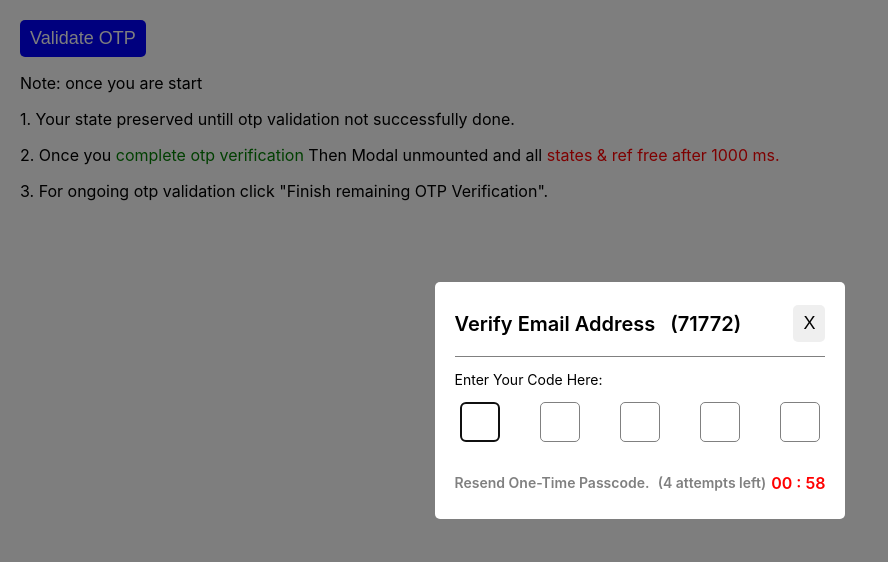
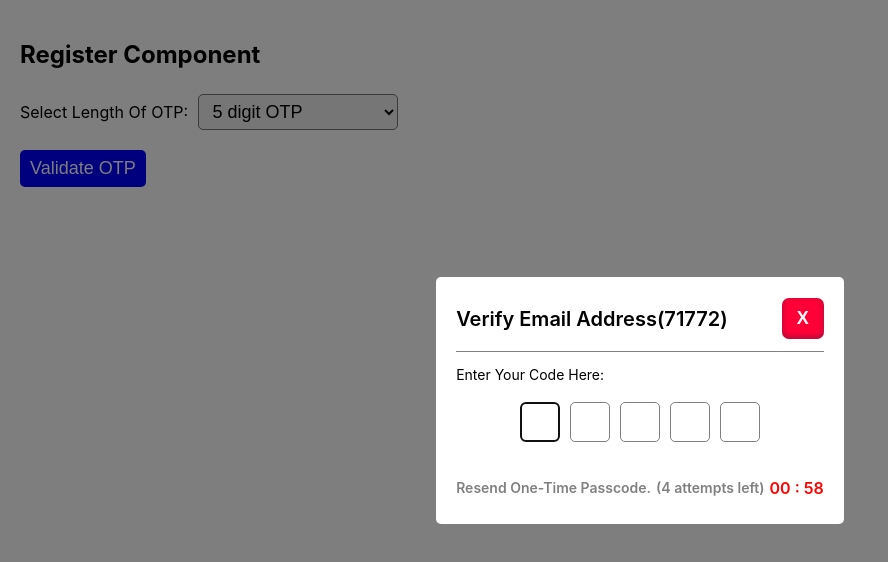
Before and after one commit to jaikrishnaverma-cedcoss/otp_verification_test, a React (Create React App) app: page / in a window 1280 px wide. Both pictures are taken after a click on the button "Validate OTP". Shown: the top 562 px of the page, without its empty margins (0-888 px from the left). Built offline with nearby package versions, Linux system fonts and the light colour scheme.

Commit message:
commit again

```diff
--- a/src/App.css
+++ b/src/App.css
@@ -14,6 +14,17 @@
     font-size: 18px;
     border-radius: 5px;
     border: none;
+}
+
+/* cross button */
+
+.btn-cross{
+        border-radius: 7px;
+        padding: 10px 15px;
+        background-color: rgb(255, 0, 55);
+        color: white;
+        font-weight: 800;
+        box-shadow: rgb(50 50 93 / 25%) 0px 50px 100px -20px, rgb(0 0 0 / 30%) 0px 30px 60px -30px, rgb(10 37 64 / 35%) 0px -2px 6px 0px inset;
 }
 
 /* primary button color */
@@ -40,6 +51,7 @@
     background-color: white;
     padding: 10px 20px;
     min-width: 400px;
+    margin: 10px;
 }
 
 /* heading of modal */
@@ -63,8 +75,12 @@
 .modal-card .body .boxes {
     display: flex;
     align-items: center;
-    justify-content: space-between;
+    justify-content: center;
     margin: 10px 5px;
+}
+
+.btn.btn-primary{
+margin-top: 15px;
 }
 
 .modal-card .body p:nth-child(1) {
@@ -78,6 +94,7 @@
     border: 1px solid grey;
     font-size: 20px;
     padding: 10px;
+    margin: 5px;
 }
 
 .card-details {
@@ -89,6 +106,11 @@
 .card-details .info {
     color: rgb(0, 103, 134);
     font-weight: 600;
+    cursor:pointer
+}
+
+.info .resend:hover{
+text-decoration: underline;
 }
 
 .notification {
@@ -102,6 +124,9 @@
 
 .disabled {
     color: grey !important;
+}
+.disabled:hover{
+    text-decoration: none !important;
 }
 
 .spinner-box {
@@ -128,12 +153,24 @@
     margin: 0px 5px;
 }
 
+.warning{
+    color: rgb(223, 134, 0);
+}
+
 .msg-alert-input-danger {
     color: red !important;
 }
 
 .msg-alert-input-success {
     color: green !important;
+}
+
+.otpLength{
+    margin: 5px;
+    padding: 6px 10px;
+    width: 200px;
+    border-radius: 5px;
+    font-size: 18px;
 }
 
 /* to hide number input buttons in chrome , safari */
--- a/src/App.tsx
+++ b/src/App.tsx
@@ -7,10 +7,6 @@ function App() {
     <>
       <div className="container">
         <Register />
-        <p>Note: once you are start</p>
-        <p>1. Your state preserved untill otp validation not successfully done.</p>
-        <p>2. Once you <span className="msg-alert-input-success">complete otp verification</span> Then Modal unmounted and all <span className="msg-alert-input-danger">states & ref free after 1000 ms.</span></p>
-        <p>3. For ongoing otp validation click "Finish remaining OTP Verification".</p>
       </div>
     </>
   );
--- a/src/Components/OtpLayout.tsx
+++ b/src/Components/OtpLayout.tsx
@@ -1,250 +1,208 @@
-import React, { useEffect, useRef, useState } from "react";
-import {  MyOtpLayoutProps, typeInitialInput } from "../Types/Types";
-const initialInput:typeInitialInput = {
-  digit1: "",
-  digit2: "",
-  digit3: "",
-  digit4: "",
-  digit5: "",
+import React, { ChangeEvent, useEffect, useRef, useState } from "react";
+import { MyOtpLayoutProps, typeInitialInput } from "../Types/Types";
+type inp = {
+  digit: string[];
+  statusClass: string;
+};
+const initialInput: inp = {
+  digit: [],
   statusClass: "",
 };
-
-export const OtpLayout = ({open, GenerateOtp, currentOtp, closeModal}: MyOtpLayoutProps) => {
+export const OtpLayout = ({
+  GenerateOtp,
+  currentOtp,
+  closeModal,
+}: MyOtpLayoutProps) => {
   const successClass = "alert-input-success";
   const errorClass = "alert-input-danger";
-  const [state, setState] = useState({counter: 5, msg: "", loader:false ,modal:true});
+  const [state, setState] = useState({
+    counter: 4,
+    msg: "",
+    loader: false,
+    modal: true,
+  });
   const [timer, setTimer] = useState<number>(60);
-  const [inputs, setInputs] = useState<typeInitialInput>({...initialInput});
-  const digit1 = useRef<HTMLInputElement>(null);
-  const digit2 = useRef<HTMLInputElement>(null);
-  const digit3 = useRef<HTMLInputElement>(null);
-  const digit4 = useRef<HTMLInputElement>(null);
-  const digit5 = useRef<HTMLInputElement>(null);
+  const [inputs, setInputs] = useState<inp>({ ...initialInput });
 
+  const digit = useRef<HTMLInputElement[]>([]);
+
+  // responsible for resend otp
+  const ResendOtp = () => {
+    if (timer === 0 && state.counter > 0) {
+      if (state.counter >= 0) GenerateOtp();
+      if (state.counter !== -1) state.counter = state.counter - 1;
+      if (state.counter === -1) {
+        setTimer(0);
+      } else setTimer(60);
+      setTimeout(() => {
+        setState({ ...state, msg: "" });
+      }, 1200);
+      setState({ ...state, msg: "One-time passcode sent successfully!" });
+      setInputs({ ...initialInput });
+    }
+  };
+
+  // fill the digit array to empty with the length of otp
+  const filler = () => {
+    inputs.digit = [];
+    currentOtp
+      ?.toString()
+      .split("")
+      .map((x) => {
+        inputs.digit.push("");
+      });
+    setInputs({ ...inputs });
+  };
 
   //  Default focus on first input when component mount
   useEffect(() => {
+    filler();
     setTimeout(() => {
-      digit1.current?.focus();
-    }, 800);
+      digit.current[0]?.focus();
+    }, 100);
   }, []);
-
 
   //   responsible for timer when generateOtp function calls
   useEffect(() => {
-    let interval:any  = null;
+    let interval: any = null;
     interval = setInterval(() => {
       setTimer((prev) => (prev == 0 ? 0 : prev - 1));
-      console.log('first')
     }, 1000);
+    filler();
     // callback function for clear interval when component unmount
     return () => {
       clearInterval(interval);
     };
   }, [GenerateOtp]);
 
-
-  // responsible for resend otp
-  const ResendOtp = () => {
-    if(timer===0 && state.counter>0){
-    if (state.counter > 0) GenerateOtp();
-    if (state.counter !== 0) state.counter = state.counter - 1;
-    if(state.counter === 0){
-        setTimer(0)
-    }else
-    setTimer(60)
-    setState({ ...state,msg:'One-time passcode sent successfully!' });
-    setInputs({...initialInput});
+  // responsible to handle all input digits and focus
+  const InputDigits = (e: ChangeEvent<HTMLInputElement>, i: number) => {
+    if (
+      /^[0-9]{1}$/.test(e.currentTarget.value) ||
+      e.currentTarget.value === ""
+    ) {
+      if (e.currentTarget.value) {
+        digit.current[i + 1]?.focus();
+        if (i < inputs.digit.length - 1) inputs.digit[i + 1] = "";
       }
-};
-
-
-  // responsible to handle all input digits and focus
-  const InputDigits = (e:any) => {
-    if (!e.target.value) return;
-    let val = e.target.value;
-    if (val.length > 1) val = val.split("")[val.length - 1];
-    switch (e.target.name) {
-      case "digit1":
-        {
-          inputs.digit1 = val;
-          digit2.current?.focus();
-        }
-        break;
-      case "digit2":
-        {
-          inputs.digit2 = val;
-          digit3.current?.focus();
-        }
-        break;
-      case "digit3":
-        {
-          inputs.digit3 = val;
-          digit4.current?.focus();
-        }
-        break;
-      case "digit4":
-        {
-          inputs.digit4 = val;
-          digit5.current?.focus();
-        }
-        break;
-      case "digit5": {
-        inputs.digit5 = val;
+      inputs.digit[i] = e.currentTarget.value;
+      state.msg = "";
+      inputs.statusClass = "";
+      if (inputs.digit.reduce((final, current) => final && current)) {
         // status hold the value of otp matched or not
         let status =
-          inputs.digit1 +
-            inputs.digit2 +
-            inputs.digit3 +
-            inputs.digit4 +
-            val ===
+          inputs.digit.toString().replaceAll(",", "") ===
           currentOtp?.toString();
         inputs.statusClass = status ? successClass : errorClass;
-        digit5.current?.blur()
-
         // if otp matched
-        if(status){
-            (state.msg = "Enter one time passcode is Correct!");
-             state.loader=true
+        if (status) {
+          state.msg = "Enter one time passcode is Correct!";
+          state.loader = true;
+          digit.current.forEach((x, index) => {
+            digit.current[index]?.blur();
+          });
           //  after 1000 ms modal will closed automatically
-            setTimeout(()=>{
-              closeModal(false)
-            },1000)
-        }else{
-            (state.msg = "Enter one time passcode is Incorrect!");
-        }
+          setTimeout(() => {
+            closeModal(false);
+          }, 1000);
+        } else {
+          state.msg = "Enter one time passcode is Incorrect!";
         }
       }
       setInputs({ ...inputs });
       setState({ ...state });
+    }
   };
 
-
   //  to handle input backSpace and focus
-  const handleBackspace = (e: any) => {
-    if (e.key !== "Backspace" || !e.target.value) return;
-    switch (e.target.name) {
-      case "digit1":
-        {
-          inputs.digit1 = "";
-          digit1.current?.focus();
-        }
-        break;
-      case "digit2":
-        {
-          inputs.digit2 = "";
-          digit1.current?.focus();
-        }
-        break;
-      case "digit3":
-        {
-          inputs.digit3 = "";
-          digit2.current?.focus();
-        }
-        break;
-      case "digit4":
-        {
-          inputs.digit4 = "";
-          digit3.current?.focus();
-        }
-        break;
-      case "digit5": {
-        inputs.digit5 = "";
-        digit4.current?.focus();
-      }
-    }
-    setInputs({ ...inputs });
+  const handleBackspace = (e: any, i: number) => {
+    console.log(e.target.value);
+    if (e.key === "Backspace" && !inputs.digit[i])
+      digit.current[i - 1]?.focus();
+    else if (e.key === "ArrowLeft") digit.current[i - 1]?.focus();
+    else if (e.key === "ArrowRight") digit.current[i + 1]?.focus();
+    // else if(e.target.value.length==1 && e.key === "Backspace" )
+    //   digit.current[i-1]?.focus()
   };
-  if(!state.modal){
-    return <button className="btn" onClick={() => setState({...state,modal:true})}>Finish remaining OTP verification</button>
-  }
 
   return (
     <>
       <div className={`container modal ${state.modal ? "" : "modal-hidden"}`}>
-
         <div className="modal-card">
           <div className="heading">
-              <p >
-                Verify Email Address{" "}
-                <span style={{ margin: "0px 10px" }}>({currentOtp})</span>
+            <p>
+              Verify Email Address
+              <span>({currentOtp})</span>
             </p>
-              <button className="btn" onClick={() => setState({...state,modal:false})}>
+            <button className="btn btn-cross" onClick={() => closeModal(false)}>
               X
             </button>
           </div>
           <div className="body">
             <p>Enter Your Code Here:</p>
             <div className="boxes">
+              {currentOtp
+                ?.toString()
+                .split("")
+                .map((d, i) => (
                   <input
-                  ref={digit1}
+                    key={d.toString() + i}
+                    ref={(el: HTMLInputElement) => {
+                      digit.current[i] = el;
+                    }}
                     className={`${inputs.statusClass}`}
                     name="digit1"
-                  onKeyDown={(e) => handleBackspace(e)}
-                  onChange={(e) => InputDigits(e)}
-                  value={inputs.digit1}
-                  type="number"
+                    onChange={(e) => {
+                      InputDigits(e, i);
+                    }}
+                    onKeyDown={(e) => handleBackspace(e, i)}
+                    value={inputs.digit[i]}
+                    type="text"
+                    minLength={1}
+                    maxLength={1}
                   />
-                <input
-                  ref={digit2}
-                  className={`${inputs.statusClass}`}
-                  name="digit2"
-                  onKeyDown={(e) => handleBackspace(e)}
-                  onChange={(e) => InputDigits(e)}
-                  value={inputs.digit2}
-                  type="number"
+                ))}
+              <div className="spinner-box">
+                {state.loader && (
+                  <img
+                    className="loader"
+                    src="Spinner-1s-200px.gif"
+                    alt="loader"
                   />
-                <input
-                  ref={digit3}
-                  className={`${inputs.statusClass}`}
-                  name="digit3"
-                  onKeyDown={(e) => handleBackspace(e)}
-                  onChange={(e) => InputDigits(e)}
-                  value={inputs.digit3}
-                  type="number"
-                />
-                <input
-                  ref={digit4}
-                  className={`${inputs.statusClass}`}
-                  name="digit4"
-                  onKeyDown={(e) => handleBackspace(e)}
-                  onChange={(e) => {
-                    InputDigits(e);
-                  }}
-                  value={inputs.digit4}
-                  type="number"
-                />
-                <input
-                  ref={digit5}
-                  className={`${inputs.statusClass}`}
-                  name="digit5"
-                  onKeyDown={(e) => handleBackspace(e)}
-                  onChange={(e) => InputDigits(e)}
-                  value={inputs.digit5}
-                  type="number"
-                />
+                )}
               </div>
-              <p className={`msg-${inputs.statusClass} notification`} >{state.msg}</p>
-              <div className="spinner-box">
-              {    (state.loader)&&<img className="loader" src="Spinner-1s-200px.gif" alt="loader" />}
             </div>
+            <p className={`msg-${inputs.statusClass} notification`}>
+              {state.msg}
+            </p>
+
             <div className="card-details">
-                <p className={`info ${(timer>0 || state.counter===0)&&'disabled'}`} onClick={ResendOtp}>
-                  Resend One-Time Passcode.{" "}
-                  <span className="attempts">
-                    ({state.counter-1} attempts left)
+              <p className={`info `} onClick={ResendOtp}>
+                <span
+                  className={`resend ${
+                    (timer > 0 || state.counter === 0) && "disabled"
+                  }`}
+                >
+                  Resend One-Time Passcode.
+                </span>
+                <span className={`attempts ${state.counter == 0 && "warning"}`}>
+                  ({state.counter} attempts left)
                 </span>
               </p>
               {/* here time formate done while renderning jsx ex: 0:2 => 00:02 */}
               <p className="timer">{`
-                ${(parseInt((timer / 60).toString())<10)?'0':''}${parseInt((timer / 60).toString())} :
-                ${(parseInt((timer % 60).toString())<10)?'0':''}${timer % 60}`}</p>
+                ${parseInt((timer / 60).toString()) < 10 ? "0" : ""}${parseInt(
+                (timer / 60).toString()
+              )} :
+                ${parseInt((timer % 60).toString()) < 10 ? "0" : ""}${
+                timer % 60
+              }`}</p>
             </div>
           </div>
         </div>
-
-
       </div>
     </>
   );
 };
+
+export default OtpLayout;
--- a/src/Components/Register.tsx
+++ b/src/Components/Register.tsx
@@ -1,34 +1,70 @@
-import React, { useState } from 'react'
-import { OtpLayout } from './OtpLayout'
+import React, { useState } from "react";
+import { OtpLayout } from "./OtpLayout";
 
 const Register = () => {
-    const [modalState,setModalState]=useState<boolean>(false)
-    const [currentOtp,setCurrentOtp]=useState<number|null>(null)
+  const [modalState, setModalState] = useState<boolean>(false);
+  const [otpLength, setOtpLength] = useState(5);
+  const [currentOtp, setCurrentOtp] = useState<number | null>(null);
 
   // this function is responsible for generate otp
-    const GenerateOtp=()=>{
-      let otp:number=Math.random()*(99999-10000)+10000
-      otp=parseInt(otp.toString())
-      setCurrentOtp(otp)
+  const GenerateOtp = () => {
+    let max=''
+    let min='1'
+    for(let i =1 ; i<=otpLength; i++){
+      max+=9
+      if(i!==1)
+      min+=0
     }
+    let otp: number = Math.random() * (parseInt(max) - parseInt(min)) + parseInt(min);
+    otp = parseInt(otp.toString());
+    setCurrentOtp(otp);
+  };
 
   // this function is responsible for generate otp and open Modal
-    const modalOpener=()=>{
-        GenerateOtp()
-        setModalState(true)
+  const modalOpener = () => {
+    GenerateOtp();
+    setModalState(true);
+  };
+
+  // take otp length from user and little-bit secure from inspectMode by regex
+  const takeLength = (e: React.ChangeEvent<HTMLSelectElement>) => {
+    let reg = /^[4-8]{1}$/;
+    let val = e.target.value.toString();
+    if (e.target.value.toString().length > 1)
+      val = e.target.value.toString().substring(e.target.value.length - 1);
+    if (val.match(reg)){
+      setOtpLength(
+        parseInt(val)
+      );
     }
-
+  };
+  console.log(otpLength);
   return (
     <>
-   <button className="btn btn-primary" onClick={modalOpener}>Validate OTP</button>
+    <h2>Register Component</h2>
+      <label className="">Select Length Of OTP: </label>
+      <select name="take" className="otpLength" defaultValue={5} onChange={takeLength} id="">
+        {
+          [4,5,6,7,8].map(x=> <option value={x}>{x} digit OTP</option>)
+        }
+      </select>
+      <div>
+      <button className="btn btn-primary" onClick={modalOpener}>
+        Validate OTP
+      </button>
+      </div>
       {/* model can itself open and closed with respect to open:boolean */}
       {/* give conditional rendering just for unmount properly remove all ref and variable memory free */}
-    {
-        (modalState)&&<OtpLayout open={modalState}  GenerateOtp={GenerateOtp}  currentOtp={currentOtp} closeModal={setModalState}/>
-    }
+      {modalState && (
+        <OtpLayout
+          open={modalState}
+          GenerateOtp={GenerateOtp}
+          currentOtp={currentOtp}
+          closeModal={setModalState}
+        />
+      )}
+    </>
+  );
+};
 
-   </>
-  )
-}
-
-export default Register
+export default Register;
```
Lines whose indentation alone changed are shown as unchanged.
